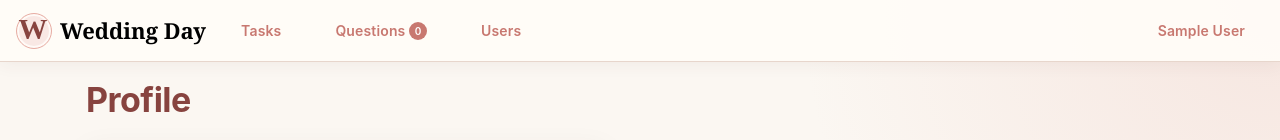
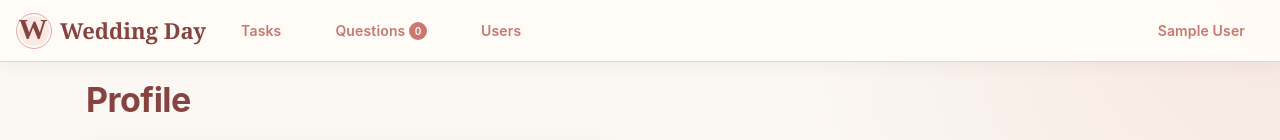
Before and after one commit to smaruvada/wedding-day, a React (Vite) app in the folder client/: page /profile in a window 1280 px wide. Shown: the top 140 px of the page. Built offline with nearby package versions, Linux system fonts and the light colour scheme; no server answers; sample sign-in values are in the browser's storage.

Commit message:
Modified main title style

```diff
--- a/client/src/wedding.css
+++ b/client/src/wedding.css
@@ -149,7 +149,7 @@ body {
 }
 
 .brand-link {
-  color: inherit;
+  color: #87433f;
   text-decoration: none;
 }
 
```
